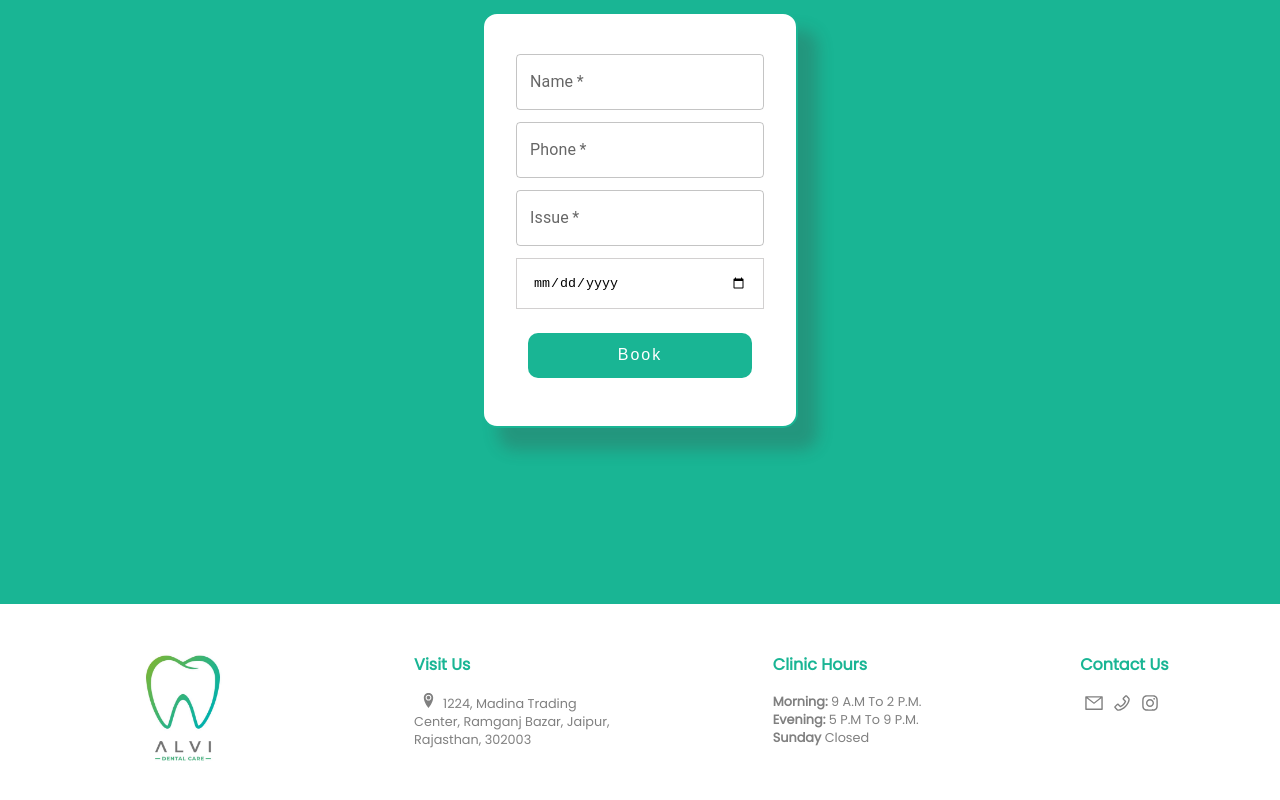
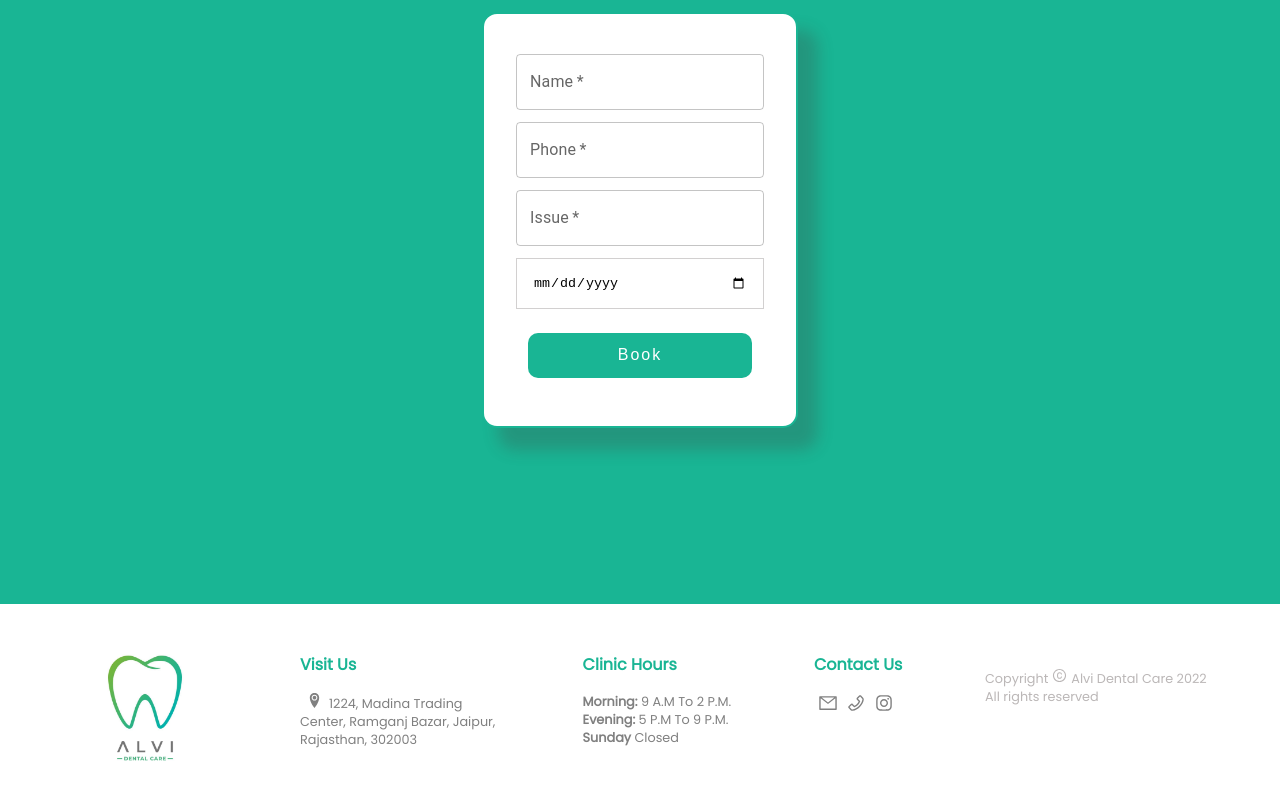
Before and after one commit to sayamalvi/alvidentalcare, a React (Create React App) app in the folder client/: page / in a window 1280 px wide. Shown: the part 5349-6149 px from the top of the page. Built offline with nearby package versions, Linux system fonts and the light colour scheme.

Commit message:
oops order id does not exist, need to implement backend

```diff
--- a/client/package.json
+++ b/client/package.json
@@ -11,6 +11,7 @@
     "@testing-library/user-event": "^13.5.0",
     "aos": "^2.3.4",
     "axios": "^1.1.2",
+    "razorpay": "^2.8.3",
     "react": "^18.2.0",
     "react-dom": "^18.2.0",
     "react-icons": "^4.4.0",
--- a/client/public/index.html
+++ b/client/public/index.html
@@ -14,9 +14,6 @@
 <body>
 
   <div id="root"></div>
-  <script type=”text/javascript” crossorigin=”anonymous”
-    src=”https://securegw-stage.paytm.in/merchantpgpui/checkoutjs/merchants/.js”>
-  </script>
 </body>
 
 </html>
--- a/client/src/components/Footer/Footer.jsx
+++ b/client/src/components/Footer/Footer.jsx
@@ -5,6 +5,7 @@ import { AiOutlineMail } from 'react-icons/ai'
 import { AiOutlinePhone } from 'react-icons/ai'
 import { ImLocation2 } from 'react-icons/im'
 import { AiOutlineInstagram } from 'react-icons/ai'
+import { AiOutlineCopyright } from 'react-icons/ai'
 
 
 const Footer = () => {
@@ -51,8 +52,6 @@ const Footer = () => {
                     className={classes.footer__heading}>
                     Contact Us
                 </h2>
-                <div>
-                    <div>
                 <AiOutlineMail
                     style={{
                         margin: '0 4px'
@@ -71,9 +70,19 @@ const Footer = () => {
                     size='20px'
                 />
             </div>
+            <div className={classes.footer__copyright}>
+                <p>
+                    Copyright
+                    <AiOutlineCopyright
+                        style={{
+                            margin: '0 4px'
+                        }}
+                        size='15px'
+                    />
+                    Alvi Dental Care 2022
+                </p>
+                <p>All rights reserved</p>
             </div>
-            </div>
-
         </footer>
     )
 }
--- a/client/src/components/Footer/Footer.module.scss
+++ b/client/src/components/Footer/Footer.module.scss
@@ -37,4 +37,8 @@
             font-weight: bold;
         }
     }
+    &__copyright {
+        color: rgb(187, 183, 183);
+        margin-top: 2rem;
+    }
 }
--- a/client/src/components/Form/Form.jsx
+++ b/client/src/components/Form/Form.jsx
@@ -1,7 +1,51 @@
-import React, { useState, useEffect } from 'react'
+import React, { useState } from 'react'
 import classes from './Form.module.scss'
 import { TextField } from '@mui/material'
+
+const loadScript = (src) => {
+    return new Promise((resolve) => {
+        const script = document.createElement('script');
+        script.src = src
+        document.body.appendChild(script)
+        script.onload = () => {
+            resolve(true)
+        }
+        script.onerror = () => {
+            resolve(false)
+        }
+        document.body.appendChild(script)
+    })
+}
 const Form = () => {
+    const displayRazorpay = async () => {
+        const res = await loadScript('https://checkout.razorpay.com/v1/checkout.js')
+        if (!res) {
+            alert("Failed to load")
+            return;
+        }
+        const options = {
+            "key": process.env.RAZORPAY_KEY,
+            "amount": "20000",
+            "currency": "INR",
+            "name": "Alvi Dental Care",
+            "description": "Test Transaction",
+            "image": "https://example.com/your_logo",
+            "order_id": "order_IluGWxBm9U8zJ8",
+            "handler": function (response) {
+                alert(response.razorpay_payment_id);
+                alert(response.razorpay_order_id);
+                alert(response.razorpay_signature)
+            },
+            "notes": {
+                "address": "Razorpay Corporate Office"
+            },
+            "theme": {
+                "color": "#3399cc"
+            }
+        }
+        const paymentObject = new window.Razorpay(options)
+        paymentObject.open()
+    }
 
     const [user, setUser] = useState({
         name: "",
@@ -32,6 +76,7 @@ const Form = () => {
                 onSubmit={handleSubmit}
             >
                 <TextField
+                    type='text'
                     required
                     id="outlined-basic"
                     label="Name"
@@ -48,6 +93,7 @@ const Form = () => {
                     }}
                 />
                 <TextField
+                    type='number'
                     required
                     id="outlined-basic" label="Phone" variant="outlined"
                     margin='dense'
@@ -63,6 +109,7 @@ const Form = () => {
 
                 />
                 <TextField
+                    type='text'
                     required
                     id="outlined-basic" label="Issue" variant="outlined"
                     margin='dense'
@@ -92,8 +139,9 @@ const Form = () => {
                     }}
 
                 />
-                <button className={classes.submit}
-
+                <button
+                    className={classes.submit}
+                    onClick={displayRazorpay}
                 >
                     Book
                 </button>
```
Also changed, not shown: 1 other file (tests, documents, lock files or other folders). Lines whose indentation alone changed are shown as unchanged.
